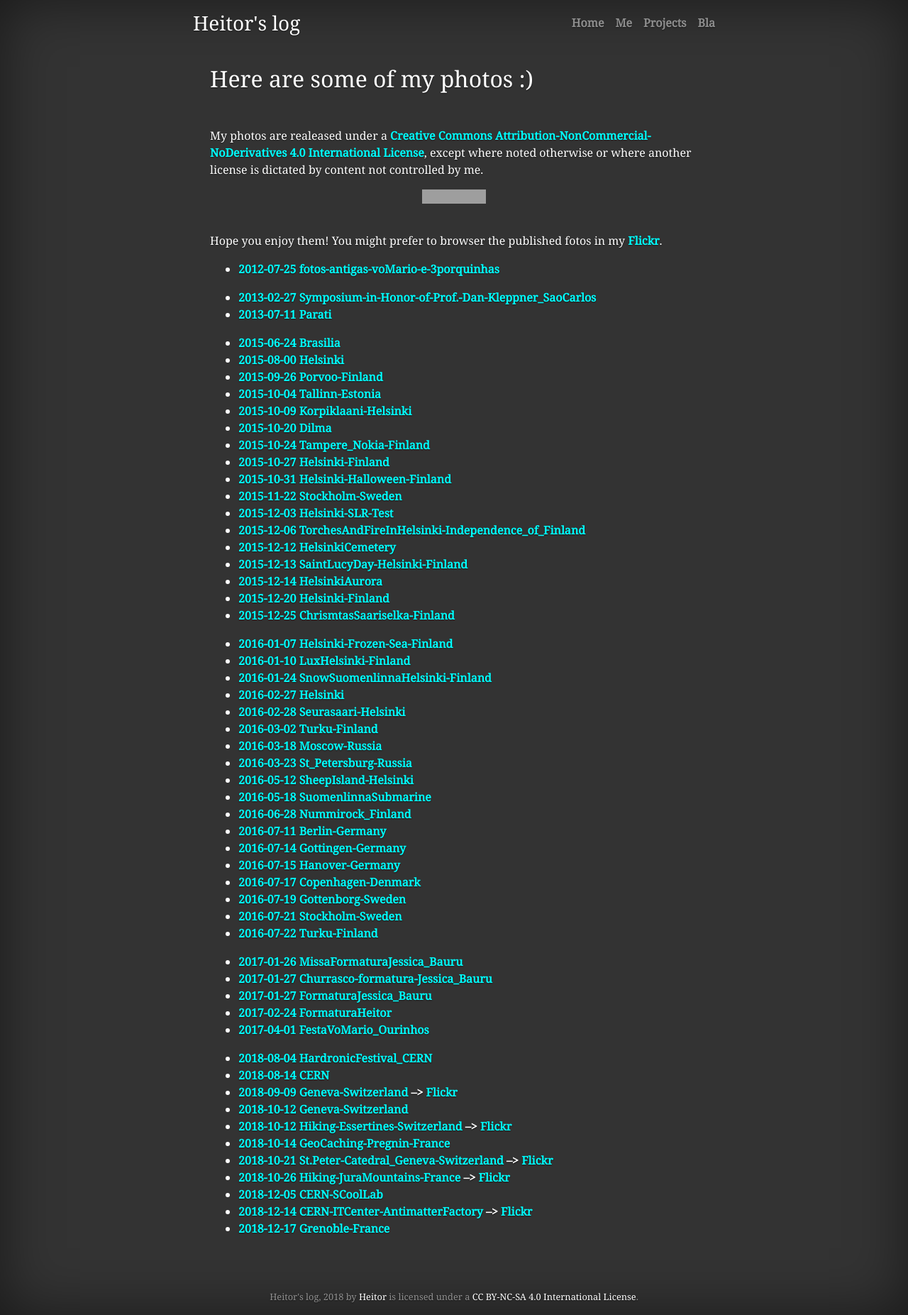
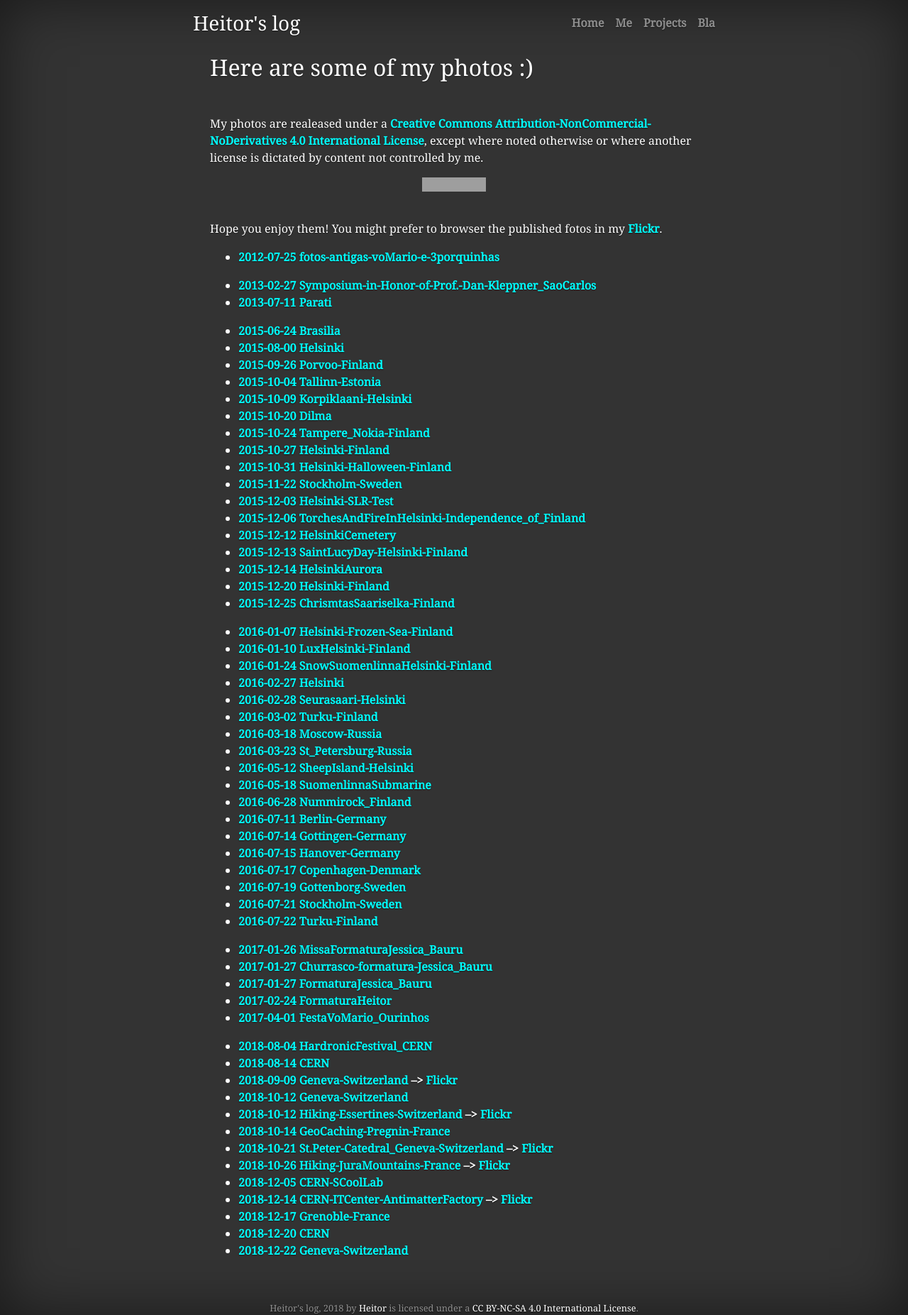
Before and after one commit to heitorPB/heitorPB.github.io, a Jekyll site: the page built from random/photos.md, in a window 1280 px wide. Shown: the whole page at 71% size. Built offline with Jekyll 4.4.1, drawn with Linux system fonts in a browser that asks for light colours; grey boxes are pictures that could not be loaded.

Commit message:
add google drive links

```diff
--- a/random/photos.md
+++ b/random/photos.md
@@ -79,3 +79,5 @@
 - [2018-12-05 CERN-SCoolLab](https://drive.google.com/open?id=1hVNmE9zECIDgZIKnWXGJD5XzYG-CFrYZ)
 - [2018-12-14 CERN-ITCenter-AntimatterFactory](https://drive.google.com/open?id=1QtkvuoYlMxJwyuuaoOf3KfXZ_FXr72um) **-->** [Flickr](https://www.flickr.com/photos/heitorpb/albums/72157704652716634)
 - [2018-12-17 Grenoble-France](https://drive.google.com/open?id=12X-ZfU61K0JoOkNd--Tq_bvCU6x9VFX9)
+- [2018-12-20 CERN](https://drive.google.com/open?id=1D5LQ9b10TZ2mOj3enUQ5P4zTvI8EN7M-)
+- [2018-12-22 Geneva-Switzerland](https://drive.google.com/open?id=1lkVkMjFPP_qEO-irAkgT1wICeUV98x04)
```
